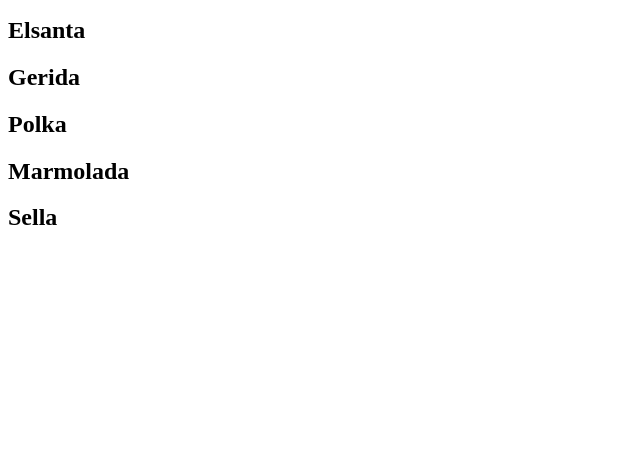
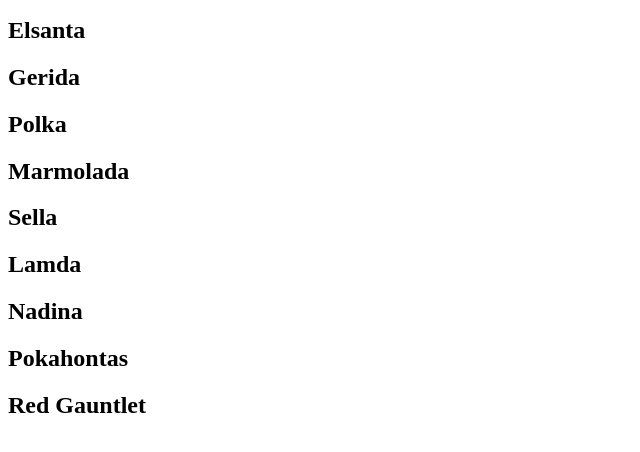
Before and after one commit to BalazsR2022/Eper, a website: page index.html in a window 1280 px wide. Shown: the part 110-562 px from the top of the page, without its empty margins (0-640 px from the left). Drawn offline with Linux system fonts and the light colour scheme.

Commit message:
Red Gauntlet hozzáadása

```diff
--- a/index.html
+++ b/index.html
@@ -14,6 +14,10 @@
    <h2>Polka</h2>
    <h2>Marmolada</h2>
    <h2>Sella</h2>
+   <h2>Lamda</h2>
+   <h2>Nadina</h2>
+   <h2>Pokahontas</h2>
+   <h2>Red Gauntlet</h2>
 
 
 </body>
```
